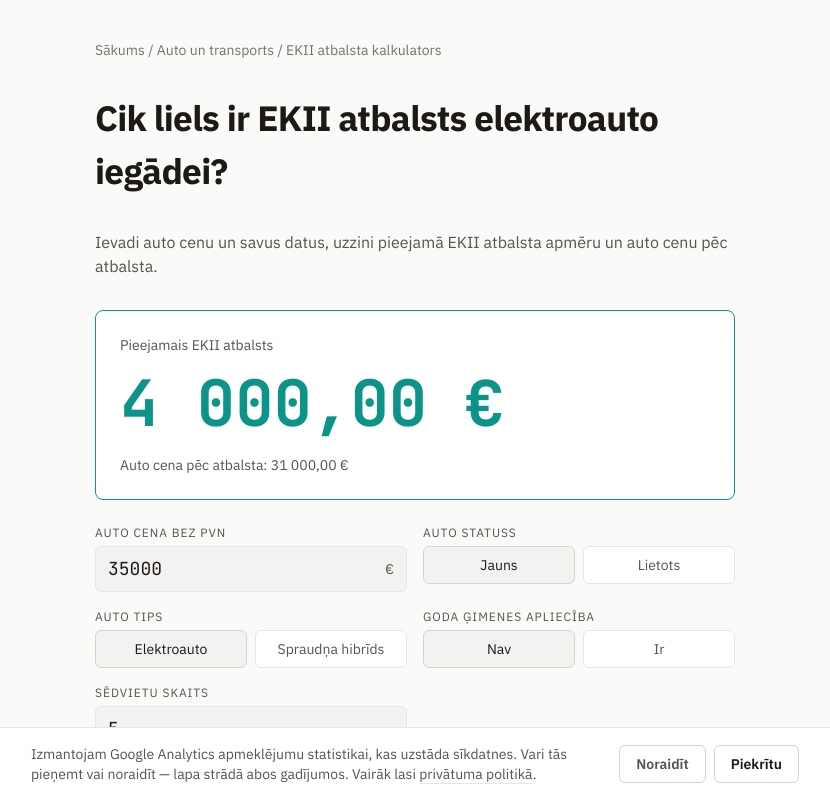
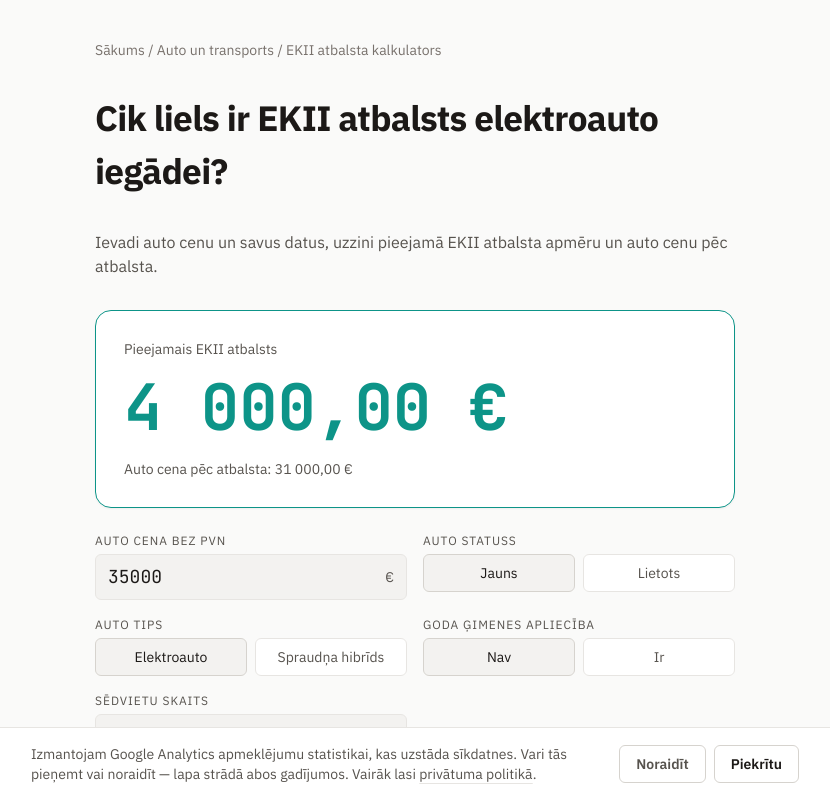
Before and after one commit to endelis/manikalkulatori, a Next.js app: page /auto/ekii-atbalsts in a window 1280 px wide. Shown: the top 798 px of the page, without its empty margins (225-1055 px from the left). Built offline with nearby package versions, Linux system fonts and the light colour scheme.

Commit message:
style: elevate ResultCard with shadow and larger radius
Co-Authored-By: Claude Sonnet 5 <noreply@anthropic.com>

```diff
--- a/components/ResultCard.tsx
+++ b/components/ResultCard.tsx
@@ -12,7 +12,7 @@ export function ResultCard({ label, value, tone, accentVar, sublabel }: ResultCa
   const color = tone === 'winner' ? accentVar : tone === 'loser' ? 'var(--color-warn)' : 'var(--color-panel-text)';
 
   return (
-    <div className="reveal rounded-lg border bg-panel-surface p-6" style={{ borderColor: color }}>
+    <div className="reveal rounded-2xl border bg-panel-surface p-7 shadow-sm" style={{ borderColor: color }}>
       <p className="text-sm text-panel-muted">{label}</p>
       <p className="font-mono text-hero" style={{ color }}>
         {value}
```
